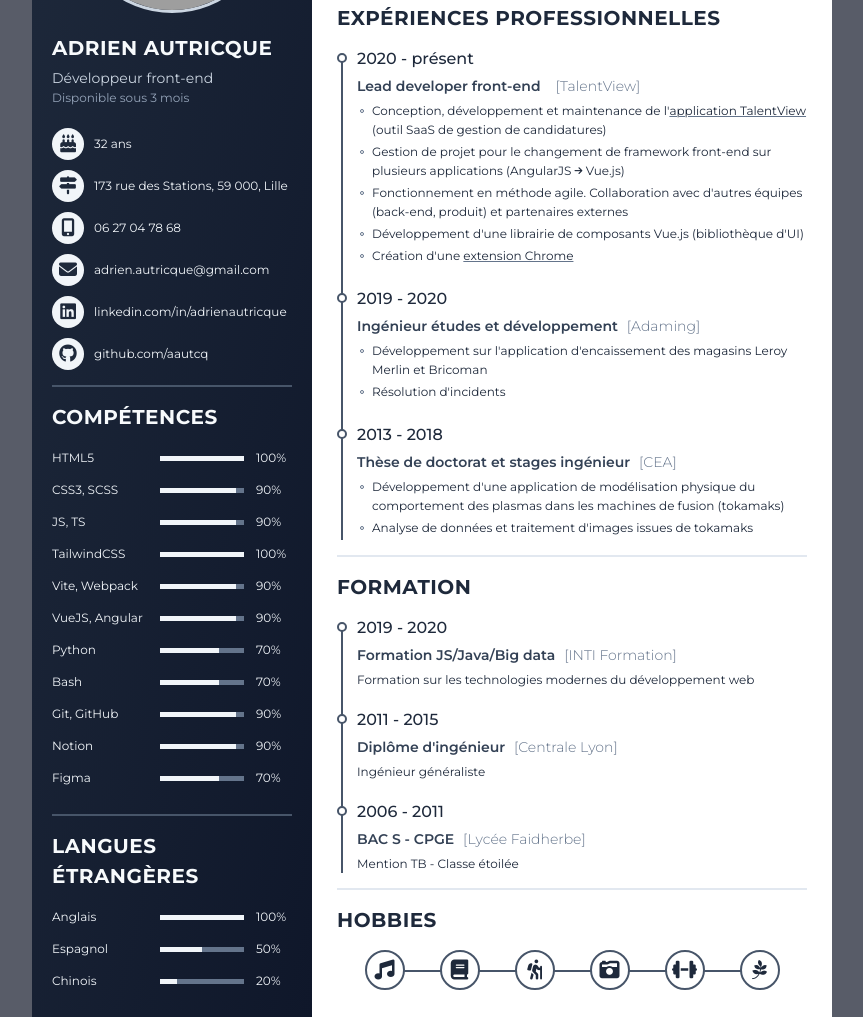
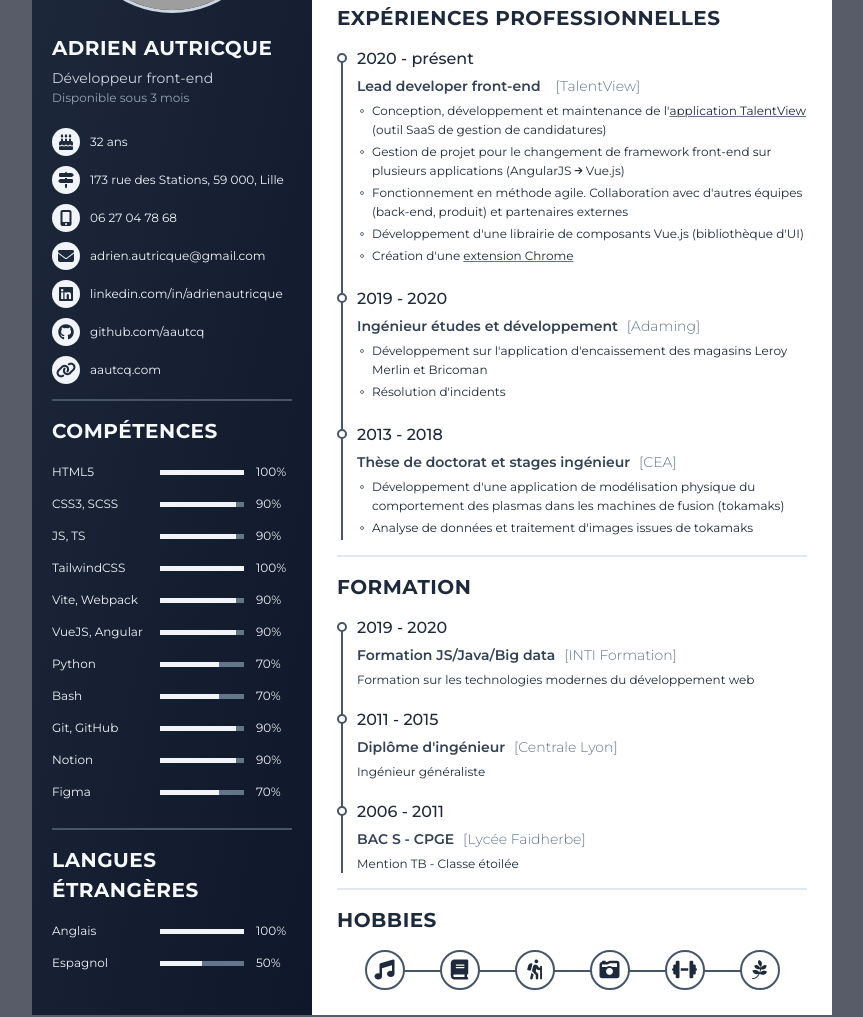
Before and after one commit to aautcq/web-resume, a website: page index.html in a window 1280 px wide. Shown: the part 207-1224 px from the top of the page, without its empty margins (208-1071 px from the left). Drawn offline with Linux system fonts and the light colour scheme; grey boxes are pictures that could not be loaded.

Commit message:
Add link to portfolio and remove chinese

```diff
--- a/index.html
+++ b/index.html
@@ -96,6 +96,19 @@
                     title="github.com/aautcq"
                     target="_blank"
                     >github.com/aautcq</a
+                  >
+                </div>
+              </li>
+              <li>
+                <div class="icon">
+                  <i class="fas fa-link"></i>
+                </div>
+                <div class="data">
+                  <a
+                    href="https://aautcq.com"
+                    title="aautcq.com"
+                    target="_blank"
+                    >aautcq.com</a
                   >
                 </div>
               </li>
@@ -203,13 +216,6 @@
                   <span style="width: 50%"></span>
                 </div>
                 <div class="skill_per">50%</div>
-              </li>
-              <li>
-                <div class="skill_name">Chinois</div>
-                <div class="skill_progress">
-                  <span style="width: 20%"></span>
-                </div>
-                <div class="skill_per">20%</div>
               </li>
             </ul>
           </div>
--- a/style.css
+++ b/style.css
@@ -171,13 +171,13 @@ a:hover {
 }
 
 .resume .resume_left ul li .icon {
-  width: 32px;
-  height: 32px;
+  width: 28px;
+  height: 28px;
   background: var(--slate-100);
   color: var(--slate-800);
   border-radius: 50%;
   margin-right: 10px;
-  font-size: 18px;
+  font-size: 16px;
   position: relative;
   flex: none;
 }
```
